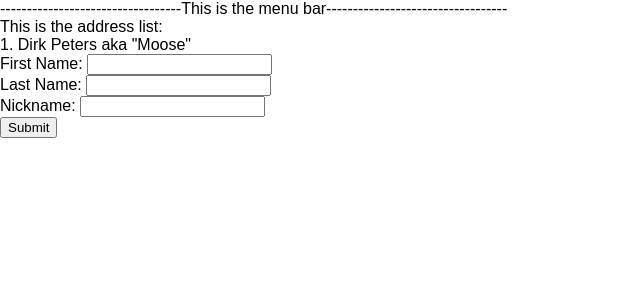
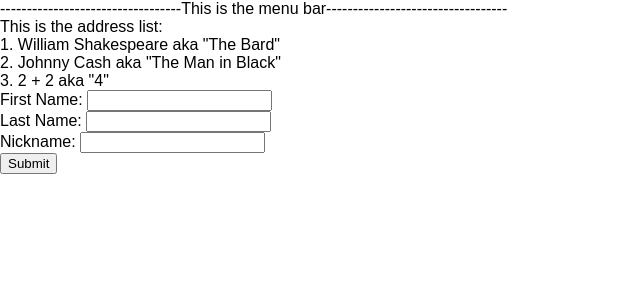
Before and after one commit to halfalpine/add-ts, a React (Create React App) app: page / in a window 1280 px wide. Shown: the top 300 px of the page, without its empty margins (0-640 px from the left). Built offline with nearby package versions, Linux system fonts and the light colour scheme.

Commit message:
Add initial state

```diff
--- a/src/containers/AddressBook.tsx
+++ b/src/containers/AddressBook.tsx
@@ -13,9 +13,19 @@ class AddressBook extends React.Component<{}, State> {
     this.state = {
       addresses: [
         {
-          firstName: "Dirk",
-          lastName: "Peters",
-          nickName: "Moose"
+          firstName: "William",
+          lastName: "Shakespeare",
+          nickName: "The Bard"
+        },
+        {
+          firstName: "Johnny",
+          lastName: "Cash",
+          nickName: "The Man in Black"
+        },
+        {
+          firstName: "2 + ",
+          lastName: "2",
+          nickName: "4"
         }
       ]
     };
```
